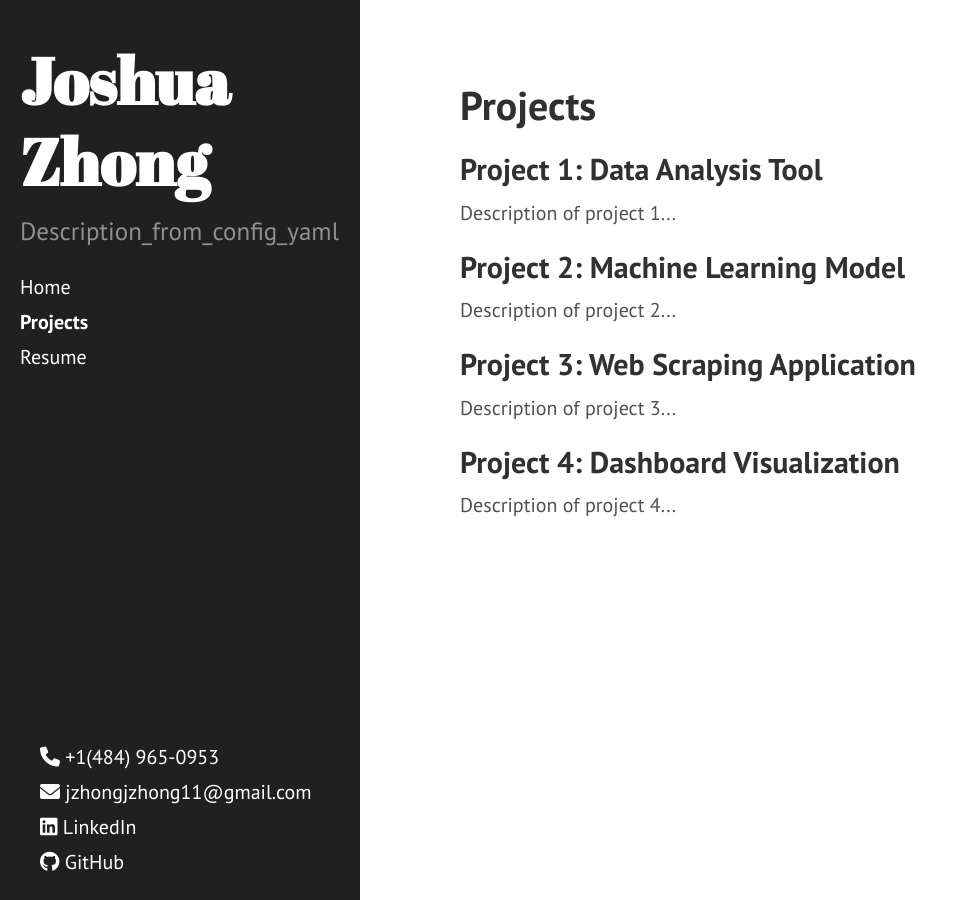
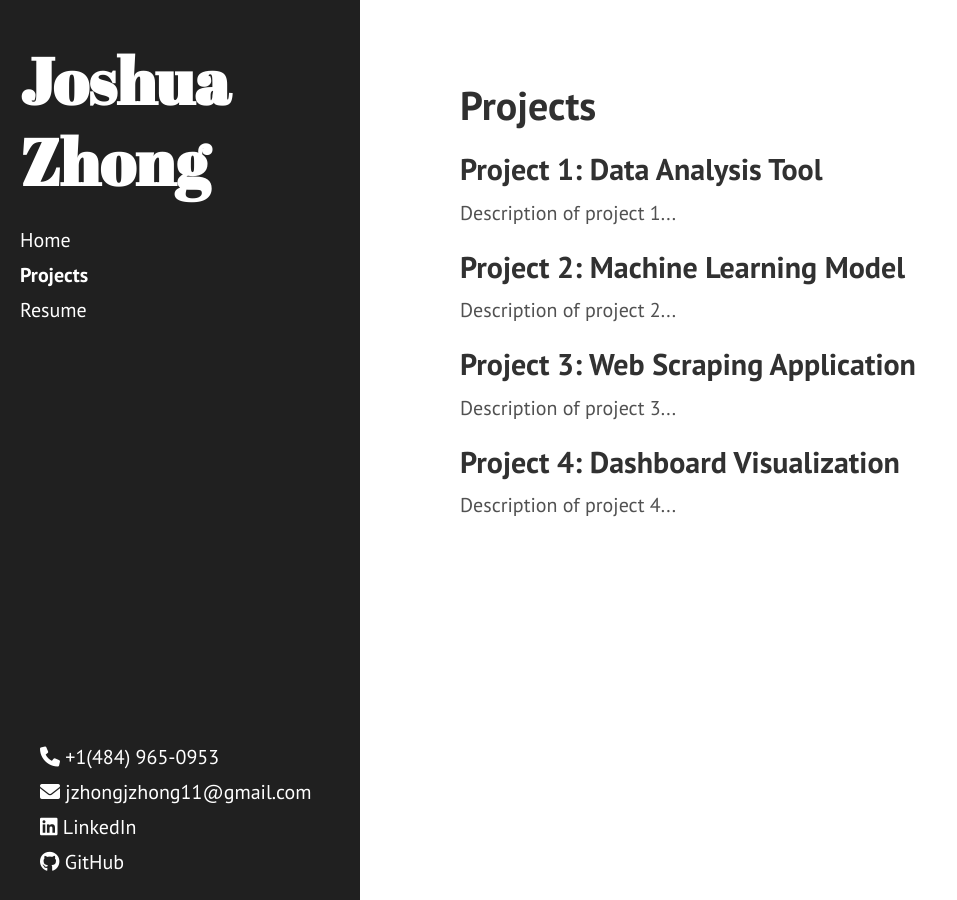
Before and after one commit to JZhong01/JZhong01.github.io, a Jekyll site: the page built from projects.html, in a window 1280 px wide. Shown: the whole page, without its empty margins (0-957 px from the left). Built offline with Jekyll 4.4.1, drawn with Linux system fonts in a browser that asks for light colours.

Commit message:
removed description

```diff
--- a/_includes/sidebar.html
+++ b/_includes/sidebar.html
@@ -8,7 +8,7 @@
           {{ site.title }}
         </a>
       </h1>
-      <p class="lead">{{ site.description }}</p>
+      <p class="lead"></p>
     </div>
 
     <nav class="sidebar-nav">
```
